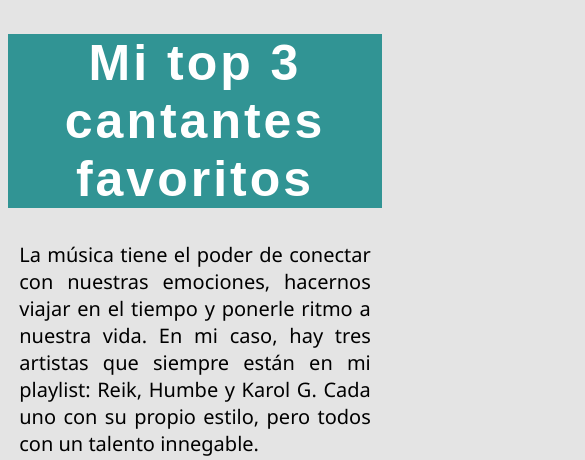
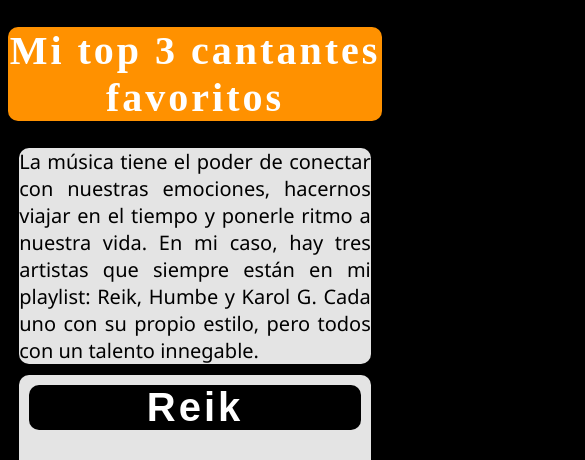
Before and after one commit to Dayana1a/Tareas-IronHack, a plain HTML site: page Tarea (Cantantes)/home.html in a window 390 px wide. Shown: the top 460 px of the page, 585 px wide, since content can reach past the window. Drawn offline with Linux system fonts and the light colour scheme.

Commit message:
Ejercicio (media queries)

```diff
--- a/Tarea (Cantantes)/style.css
+++ b/Tarea (Cantantes)/style.css
@@ -69,3 +69,33 @@
     font-size: 100%;
     color: rgb(255, 0, 0);
 }
+
+@media (width <=500px) {
+
+    body {
+        background-color: black;
+    }
+
+    h1{
+        color: rgb(255, 255, 255);
+        font-family: 'Times New Roman', Times, serif;
+        font-size: 40px;
+        text-align: center;
+        width: 100%;
+        background-color: rgb(255, 145, 0);
+        letter-spacing: 3px;
+    }
+    h1, div, .introduccion{
+        border-radius: 10px;
+    }
+
+    div{
+        column-count: 1;
+     }
+
+     img{
+        display: none;
+     }
+
+
+}
```
